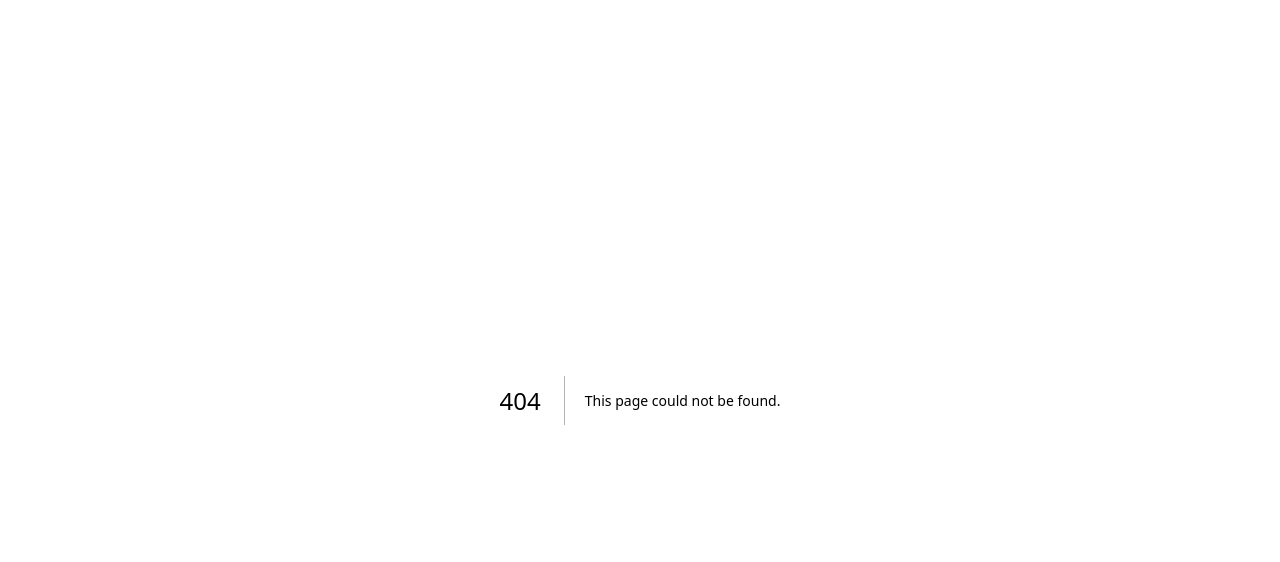
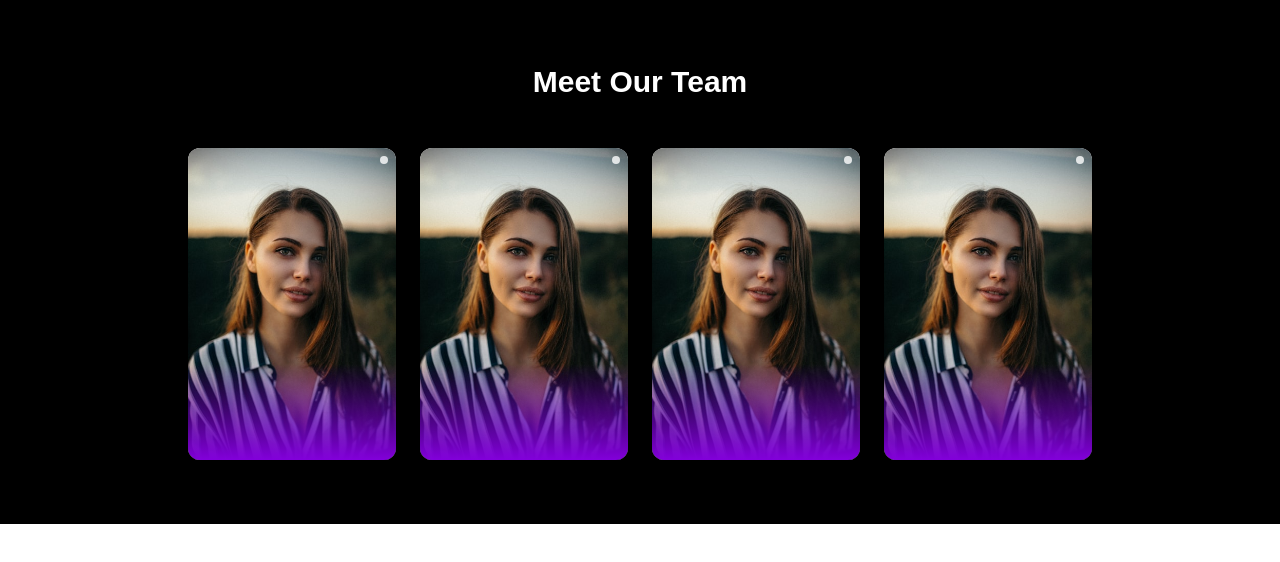
Before and after one commit to aradhya2106/Landing_page, a Next.js app: page /TeamSection in a window 1280 px wide. Before the commit this address had no page. Shown: the top 562 px of the page. Built offline with nearby package versions, Linux system fonts and the light colour scheme.

Commit message:
The implementation  of the  Meet Our team

```diff
--- /dev/null
+++ b/src/Component/imagecard/TeamCard.jsx
@@ -0,0 +1,32 @@
+"use client";
+import Image from "next/image";
+
+export default function TeamCard({ name, role, twitter, linkedin, image }) {
+  return (
+    <div className="relative w-40 sm:w-52 rounded-xl overflow-hidden shadow-md group bg-white">
+      <div className="absolute top-2 right-2 z-10 bg-white/80 p-1 rounded-full">
+        <i className="fas fa-heart text-red-500 text-sm"></i>
+      </div>
+      <Image
+        src={image}
+        alt={name}
+        width={208}
+        height={280}
+        className="object-cover w-full h-full"
+      />
+      <div className="absolute bottom-0 w-full h-24 bg-gradient-to-t from-purple-700 to-transparent z-0" />
+      <div className="absolute bottom-0 w-full p-3 text-center z-10 transform translate-y-10 opacity-0 group-hover:translate-y-0 group-hover:opacity-100 transition-all duration-500 ease-in-out">
+        <h4 className="font-semibold text-white text-sm">{name}</h4>
+        <p className="text-xs text-gray-300">{role}</p>
+        <div className="mt-2 flex justify-center gap-3">
+          <a href={twitter} target="_blank" rel="noopener noreferrer">
+            <i className="fab fa-twitter text-white hover:text-blue-400 text-sm"></i>
+          </a>
+          <a href={linkedin} target="_blank" rel="noopener noreferrer">
+            <i className="fab fa-linkedin-in text-white hover:text-blue-300 text-sm"></i>
+          </a>
+        </div>
+      </div>
+    </div>
+  );
+}
--- /dev/null
+++ b/src/pages/TeamSection.jsx
@@ -0,0 +1,59 @@
+"use client";
+
+import { useMemo } from "react";
+import TeamCard from "../Component/imagecard/TeamCard";
+import Girlimage from "../Assets/Girlimage.jpg";
+
+export default function TeamPage() {
+  const teamData = useMemo(
+    () => [
+      {
+        name: "John Doe",
+        role: "CEO",
+        image: Girlimage,
+        twitter: "https://twitter.com/johndoe",
+        linkedin: "https://linkedin.com/in/johndoe",
+      },
+      {
+        name: "Jane Smith",
+        role: "CTO",
+        image: Girlimage,
+        twitter: "https://twitter.com/janesmith",
+        linkedin: "https://linkedin.com/in/janesmith",
+      },
+      {
+        name: "Alice Johnson",
+        role: "Design Head",
+        image: Girlimage,
+        twitter: "https://twitter.com/alicejohnson",
+        linkedin: "https://linkedin.com/in/alicejohnson",
+      },
+      {
+        name: "Robert Brown",
+        role: "Marketing Lead",
+        image: Girlimage,
+        twitter: "https://twitter.com/robertbrown",
+        linkedin: "https://linkedin.com/in/robertbrown",
+      },
+    ],
+    []
+  );
+
+  return (
+    <section className="bg-black py-16 text-white">
+      <h2 className="text-center text-3xl font-bold mb-12">Meet Our Team</h2>
+      <div className="flex flex-wrap justify-center gap-6 px-6">
+        {teamData.map((member, index) => (
+          <TeamCard
+            key={index}
+            name={member.name}
+            role={member.role}
+            image={member.image}
+            twitter={member.twitter}
+            linkedin={member.linkedin}
+          />
+        ))}
+      </div>
+    </section>
+  );
+}
--- a/src/pages/index.js
+++ b/src/pages/index.js
@@ -1,6 +1,7 @@
 import dynamic from "next/dynamic";
 import OurAdvantages from "./OurAdvantages";
 import AboutSection from "./AboutSection";
+import TeamSection from "./TeamSection";
 
 const TopBar = dynamic(() => import("./Topbar"), {
   loading: () => <div className="h-20 bg-black" />,
@@ -18,6 +19,7 @@ export default function Home() {
       <HeroBanner />
       <OurAdvantages/>
       <AboutSection/>
+      <TeamSection/>
     </div>
   );
 }
```
Also changed, not shown: src/Assets/Girlimage.jpg (added).
